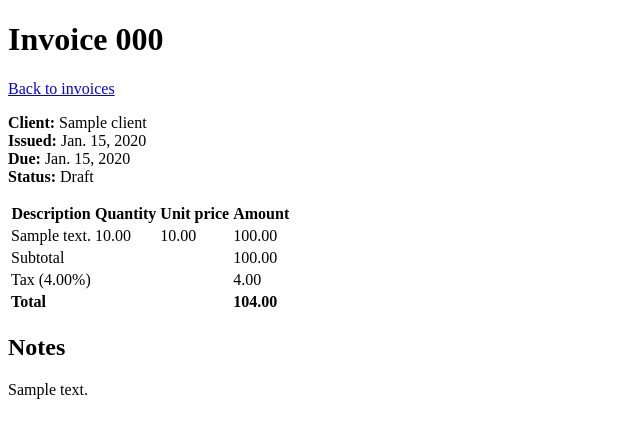
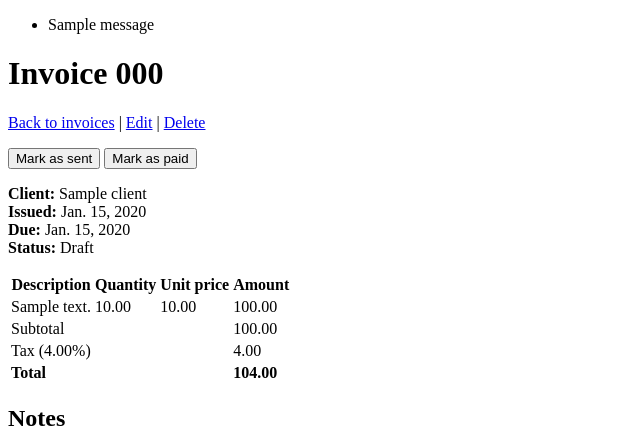
Before and after one commit to WeziZimba-Z10/invoice-generator, a Django app: page /invoices/1/ in a window 1280 px wide. Shown: the top 430 px of the page, without its empty margins (0-640 px from the left). Run offline with Django 5.2, Linux system fonts and the light colour scheme; a user stored in the database is signed in; tables that the repository leaves empty hold one stand-in row (values such as "Sample post"); one stand-in notice (Sample message) is shown.

Commit message:
Add invoice edit, delete and status changes

```diff
--- a/invoices/urls.py
+++ b/invoices/urls.py
@@ -6,4 +6,7 @@ urlpatterns = [
     path("", views.invoice_list, name="invoice_list"),
     path("new/", views.invoice_create, name="invoice_create"),
     path("<int:pk>/", views.invoice_detail, name="invoice_detail"),
+    path("<int:pk>/edit/", views.invoice_update, name="invoice_update"),
+    path("<int:pk>/delete/", views.invoice_delete, name="invoice_delete"),
+    path("<int:pk>/status/", views.invoice_set_status, name="invoice_set_status"),
 ]
--- a/invoices/views.py
+++ b/invoices/views.py
@@ -3,8 +3,9 @@ from datetime import date, timedelta
 from django.contrib.auth.decorators import login_required
 from django.db import transaction
 from django.shortcuts import get_object_or_404, redirect, render
+from django.views.decorators.http import require_POST
 
-from .forms import InvoiceForm, LineItemFormSet
+from .forms import InvoiceForm, LineItemEditFormSet, LineItemFormSet
 from .models import Invoice
 
 
@@ -58,3 +59,44 @@ def invoice_create(request):
         "invoices/invoice_form.html",
         {"form": form, "formset": formset, "title": "New invoice"},
     )
+
+
+@login_required
+def invoice_update(request, pk):
+    invoice = get_object_or_404(Invoice, pk=pk, owner=request.user)
+    if request.method == "POST":
+        form = InvoiceForm(request.POST, instance=invoice, user=request.user)
+        formset = LineItemEditFormSet(request.POST, instance=invoice)
+        if form.is_valid() and formset.is_valid():
+            with transaction.atomic():
+                form.save()
+                formset.save()
+            return redirect("invoice_detail", pk=invoice.pk)
+    else:
+        form = InvoiceForm(instance=invoice, user=request.user)
+        formset = LineItemEditFormSet(instance=invoice)
+    return render(
+        request,
+        "invoices/invoice_form.html",
+        {"form": form, "formset": formset, "title": f"Edit invoice {invoice.number}"},
+    )
+
+
+@login_required
+def invoice_delete(request, pk):
+    invoice = get_object_or_404(Invoice, pk=pk, owner=request.user)
+    if request.method == "POST":
+        invoice.delete()
+        return redirect("invoice_list")
+    return render(request, "invoices/invoice_confirm_delete.html", {"invoice": invoice})
+
+
+@login_required
+@require_POST
+def invoice_set_status(request, pk):
+    invoice = get_object_or_404(Invoice, pk=pk, owner=request.user)
+    new_status = request.POST.get("status")
+    if new_status in Invoice.Status.values:
+        invoice.status = new_status
+        invoice.save(update_fields=["status"])
+    return redirect("invoice_detail", pk=invoice.pk)
--- a/templates/base.html
+++ b/templates/base.html
@@ -7,6 +7,13 @@
 </head>
 <body>
   <main>
+      {% if messages %}
+      <ul>
+        {% for message in messages %}
+          <li>{{ message }}</li>
+        {% endfor %}
+      </ul>
+    {% endif %}
     {% block content %}{% endblock %}
   </main>
 </body>
--- a/templates/invoices/invoice_detail.html
+++ b/templates/invoices/invoice_detail.html
@@ -4,7 +4,34 @@
 
 {% block content %}
   <h1>Invoice {{ invoice.number }}</h1>
-  <p><a href="{% url 'invoice_list' %}">Back to invoices</a></p>
+    <p>
+    <a href="{% url 'invoice_list' %}">Back to invoices</a> |
+    <a href="{% url 'invoice_update' invoice.pk %}">Edit</a> |
+    <a href="{% url 'invoice_delete' invoice.pk %}">Delete</a>
+  </p>
+
+  <div>
+    {% if invoice.status == 'draft' %}
+      <form method="post" action="{% url 'invoice_set_status' invoice.pk %}" style="display:inline">
+        {% csrf_token %}
+        <input type="hidden" name="status" value="sent">
+        <button type="submit">Mark as sent</button>
+      </form>
+    {% endif %}
+    {% if invoice.status != 'paid' %}
+      <form method="post" action="{% url 'invoice_set_status' invoice.pk %}" style="display:inline">
+        {% csrf_token %}
+        <input type="hidden" name="status" value="paid">
+        <button type="submit">Mark as paid</button>
+      </form>
+    {% else %}
+      <form method="post" action="{% url 'invoice_set_status' invoice.pk %}" style="display:inline">
+        {% csrf_token %}
+        <input type="hidden" name="status" value="sent">
+        <button type="submit">Mark as unpaid</button>
+      </form>
+    {% endif %}
+  </div>
 
   <p>
     <strong>Client:</strong> {{ invoice.client.name }}<br>
--- a/templates/invoices/invoice_form.html
+++ b/templates/invoices/invoice_form.html
@@ -17,6 +17,7 @@
           <th>Description</th>
           <th>Quantity</th>
           <th>Unit price</th>
+          <th>{% if formset.can_delete %}Delete{% endif %}</th>
         </tr>
       </thead>
       <tbody>
@@ -29,6 +30,7 @@
             </td>
             <td>{{ item_form.quantity.errors }}{{ item_form.quantity }}</td>
             <td>{{ item_form.unit_price.errors }}{{ item_form.unit_price }}</td>
+            <td>{% if item_form.DELETE %}{{ item_form.DELETE }}{% endif %}</td>
           </tr>
         {% endfor %}
       </tbody>
```
Also changed, not shown: clients/views.py (+10 -1 lines), invoices/forms.py (+10 -0 lines), templates/invoices/invoice_confirm_delete.html (added, +16 -0 lines).
